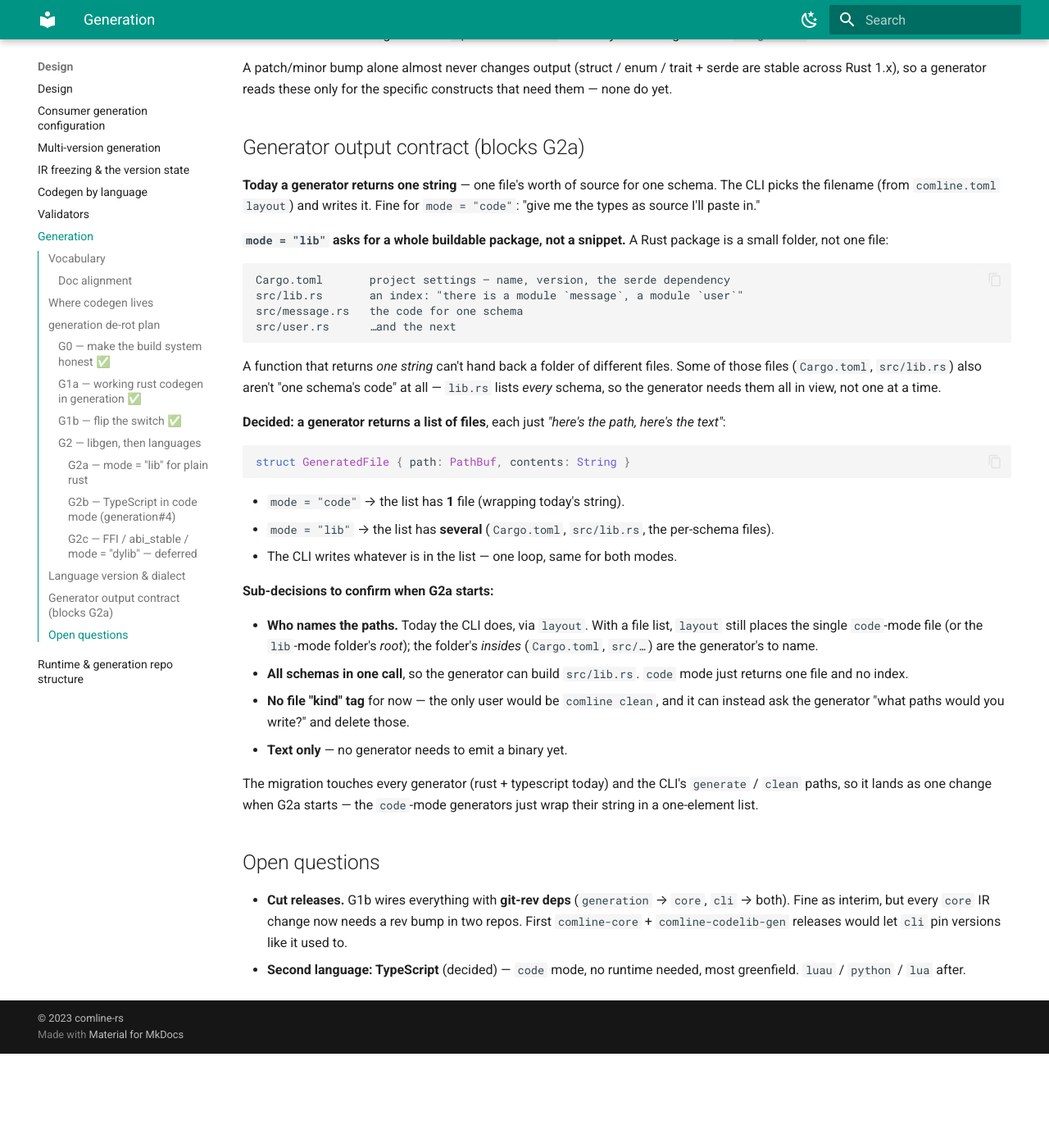
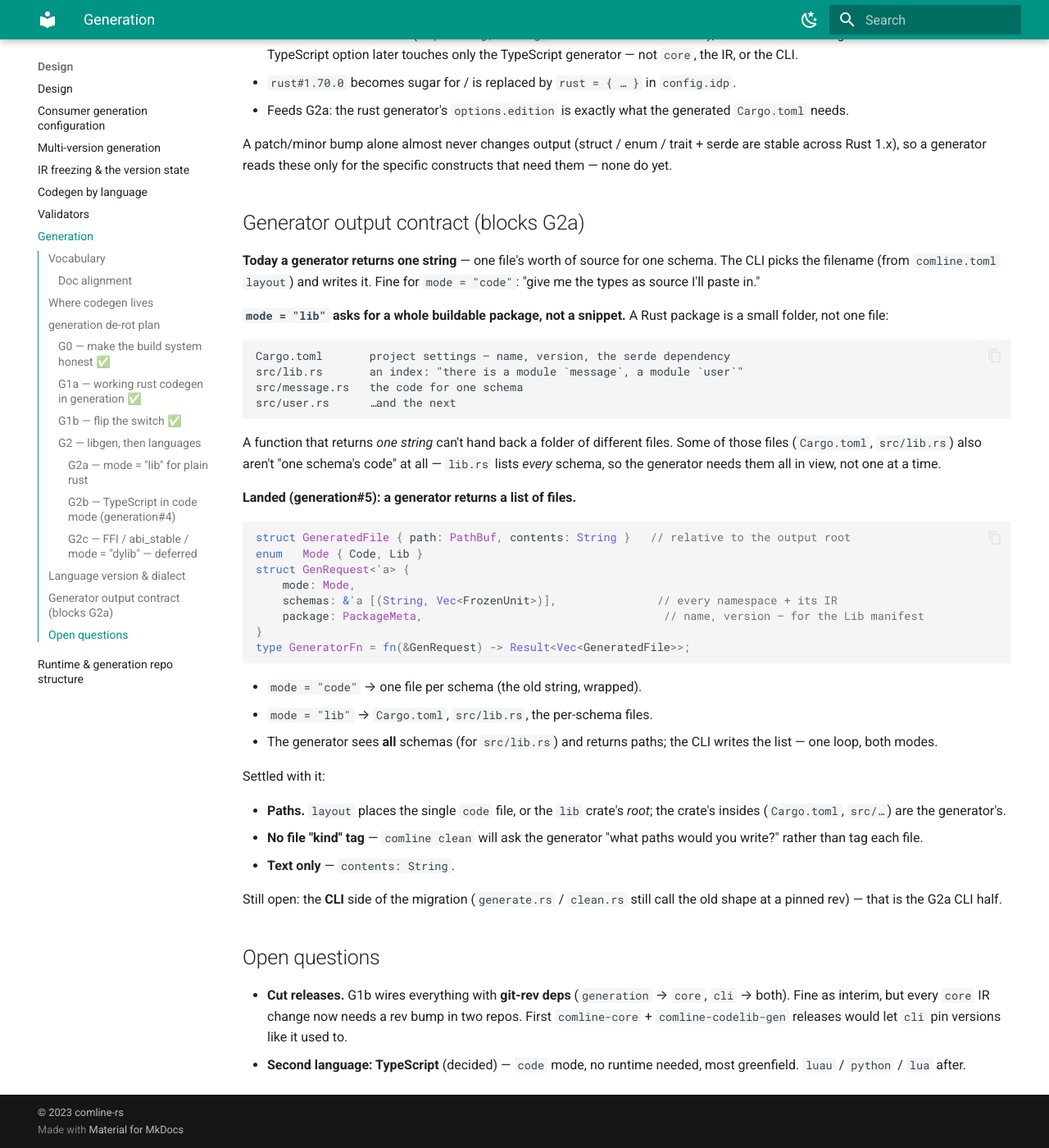
Before and after one commit to ComlineProject/docs, an MkDocs documentation site: the page built from docs/docs/design/generation.md, in a window 1280 px wide and 1400 px high, scrolled down 5014 px. Shown: the whole window at 82% size. Built offline with MkDocs 1.6.1 and Material for MkDocs 9.7.7, drawn with Linux system fonts in a browser that asks for light colours; the version menu is left out; before the commit the page ends 6299 px from its top, so only the background shows below that; some of the changed text lies outside the part shown.

Commit message:
docs(design): G2a generation half landed (generation#5)
Generator signature is now fn(&GenRequest) -> Result<Vec<GeneratedFile>>;
rust lib mode emits Cargo.toml + src/lib.rs + per-schema files (nested
namespaces bail; ts lib bails). The 'Generator output contract' section
moves from 'decided' to 'landed' with the concrete types; CLI half
(generate.rs/clean.rs + mode wiring + rev bumps) still pending.

````diff
--- a/docs/docs/design/generation.md
+++ b/docs/docs/design/generation.md
@@ -2,9 +2,9 @@
 
 Status: **G1 done** — codegen moved out of `core` (G0 + G1a + G1b landed);
 `generation` owns it, the CLI is the composition root. **G2b** (TypeScript
-`code` generator) up as generation#4. G2a (`mode = "lib"`) and G2c (FFI /
-`dylib`) not started · Affects `ComlineProject/core`, `ComlineProject/generation`,
-`ComlineProject/cli`
+`code` generator) merged. **G2a** (`mode = "lib"`) generation half up as
+generation#5; CLI half pending. G2c (FFI / `dylib`) not started · Affects
+`ComlineProject/core`, `ComlineProject/generation`, `ComlineProject/cli`
 
 Companion to [Runtime & generation repository structure](runtime-repo-structure.md),
 which covers how the repos are split; this page fixes what the pieces *are* and
@@ -151,17 +151,23 @@
 
 #### G2a — `mode = "lib"` for plain rust
 
-Make `comline.toml` `mode = "lib"` real (today "not started"). A `lib_gen::rust`
-function that takes the per-namespace IR the CLI already has, plus package
-metadata, and returns a buildable crate:
+**Generation half up — generation#5.** The generator signature is now
+`fn(&GenRequest) -> Result<Vec<GeneratedFile>>` (the [contract](#generator-output-contract) below);
+`rust` handles `Lib` by returning:
 
-- `Cargo.toml` (from the frozen package config — name, version, `serde` dep)
-- `src/lib.rs` — the `pub mod <namespace>;` tree
-- `src/<namespace>.rs` — reuses `code_gen::rust::generate_rust`
+- `Cargo.toml` — `name` / `version` (from `GenRequest.package`), `edition = "2021"`,
+  `serde` only
+- `src/lib.rs` — the `pub mod <namespace>;` list
+- `src/<namespace>.rs` — the same source `code` mode emits
 
-CLI `mode = "lib"` calls it instead of writing bare source. No FFI, no compile
-step. Re-adds `toml_edit` (+ maybe `heck`) to `_core`. Depends on the
-`GeneratedFile` shape below being settled (libgen is multi-file).
+No FFI, no compile step. Nested (`/`-joined) namespaces `bail` for now — a flat
+`pub mod` list can't express them. `typescript` `Lib` bails (packaging is later).
+
+**CLI half not started.** Thread `mode` + all schemas + `PackageMeta` through
+`generate.rs`; branch the write loop (`code` = per file at `layout`, `lib` = the
+returned tree under a crate root — `layout` places the root, not the insides);
+drop the `mode != "code"` error; `clean.rs` asks the generator for its paths;
+bump the `comline-codelib-gen` / `comline-core` git revs.
 
 #### G2b — TypeScript in `code` mode (generation#4)
 
@@ -263,33 +269,34 @@
 schema's code" at all — `lib.rs` lists *every* schema, so the generator needs
 them all in view, not one at a time.
 
-**Decided: a generator returns a list of files**, each just *"here's the path,
-here's the text"*:
+**Landed (generation#5): a generator returns a list of files.**
 
 ```rust
-struct GeneratedFile { path: PathBuf, contents: String }
+struct GeneratedFile { path: PathBuf, contents: String }   // relative to the output root
+enum   Mode { Code, Lib }
+struct GenRequest<'a> {
+    mode: Mode,
+    schemas: &'a [(String, Vec<FrozenUnit>)],               // every namespace + its IR
+    package: PackageMeta,                                    // name, version — for the Lib manifest
+}
+type GeneratorFn = fn(&GenRequest) -> Result<Vec<GeneratedFile>>;
 ```
 
-- `mode = "code"` → the list has **1** file (wrapping today's string).
-- `mode = "lib"` → the list has **several** (`Cargo.toml`, `src/lib.rs`, the
-  per-schema files).
-- The CLI writes whatever is in the list — one loop, same for both modes.
+- `mode = "code"` → one file per schema (the old string, wrapped).
+- `mode = "lib"` → `Cargo.toml`, `src/lib.rs`, the per-schema files.
+- The generator sees **all** schemas (for `src/lib.rs`) and returns paths; the
+  CLI writes the list — one loop, both modes.
 
-**Sub-decisions to confirm when G2a starts:**
+Settled with it:
 
-- **Who names the paths.** Today the CLI does, via `layout`. With a file list,
-  `layout` still places the single `code`-mode file (or the `lib`-mode folder's
-  *root*); the folder's *insides* (`Cargo.toml`, `src/…`) are the generator's to
-  name.
-- **All schemas in one call**, so the generator can build `src/lib.rs`.
-  `code` mode just returns one file and no index.
-- **No file "kind" tag** for now — the only user would be `comline clean`, and it
-  can instead ask the generator "what paths would you write?" and delete those.
-- **Text only** — no generator needs to emit a binary yet.
+- **Paths.** `layout` places the single `code` file, or the `lib` crate's
+  *root*; the crate's insides (`Cargo.toml`, `src/…`) are the generator's.
+- **No file "kind" tag** — `comline clean` will ask the generator "what paths
+  would you write?" rather than tag each file.
+- **Text only** — `contents: String`.
 
-The migration touches every generator (rust + typescript today) and the CLI's
-`generate` / `clean` paths, so it lands as one change when G2a starts — the
-`code`-mode generators just wrap their string in a one-element list.
+Still open: the **CLI** side of the migration (`generate.rs` / `clean.rs` still
+call the old shape at a pinned rev) — that is the G2a CLI half.
 
 ## Open questions
 
````
